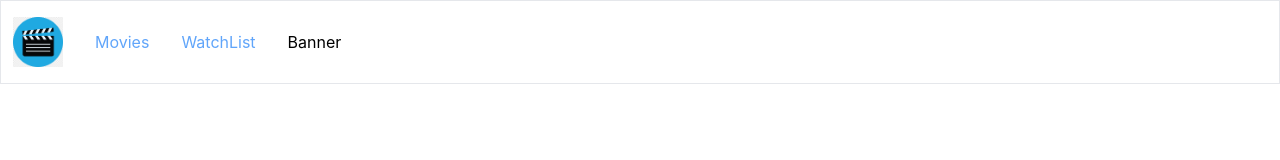
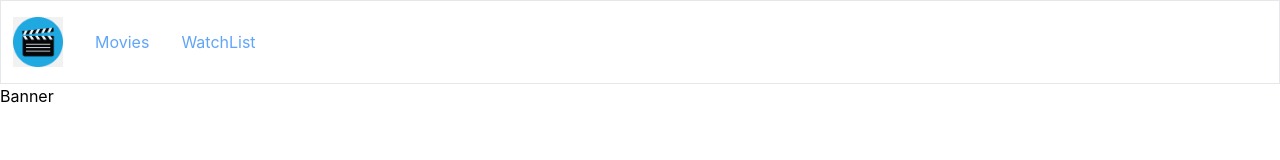
Before and after one commit to HimaGirija99/imdb_project, a React (Create React App) app: page / in a window 1280 px wide. Shown: the top 160 px of the page. Built offline with nearby package versions, Linux system fonts and the light colour scheme.

Commit message:
commit 13

```diff
--- a/src/App.js
+++ b/src/App.js
@@ -5,11 +5,11 @@ import Banner from './components/Banner'
 import movieLogo from './components/movieLogo.png'
 function App() {
   return (
-    <div className = 'flex border space-x-8 items-center pl-3 py-4'>
+    <div> <div className = 'flex border space-x-8 items-center pl-3 py-4'>
     <img src={movieLogo} alt="" className = 'w-[50px]'/>
     <h3 className = 'text-blue-400'>Movies</h3>
     <h3 className = 'text-blue-400'>WatchList</h3>
-
+    </div>
     <div><Banner/></div>
     </div>
 
```
